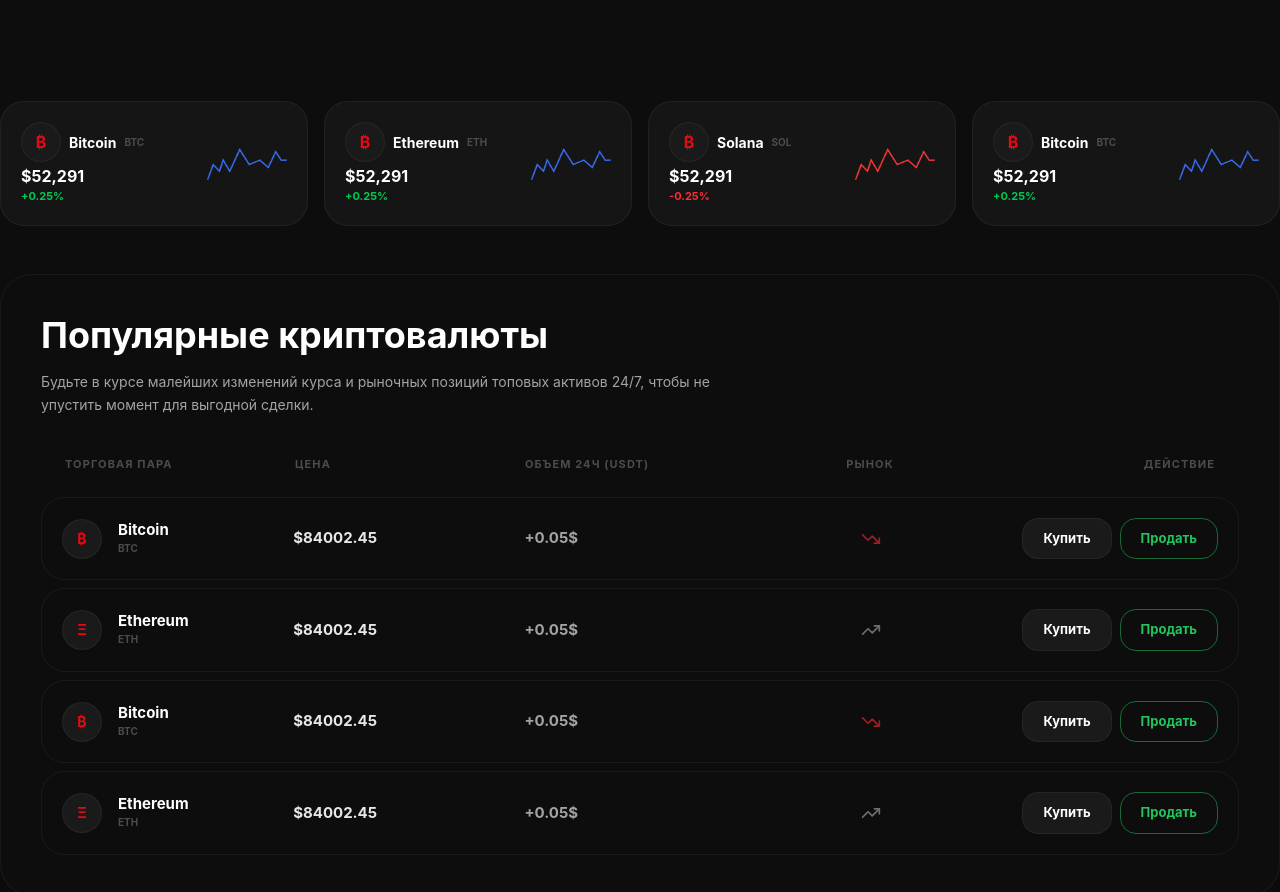
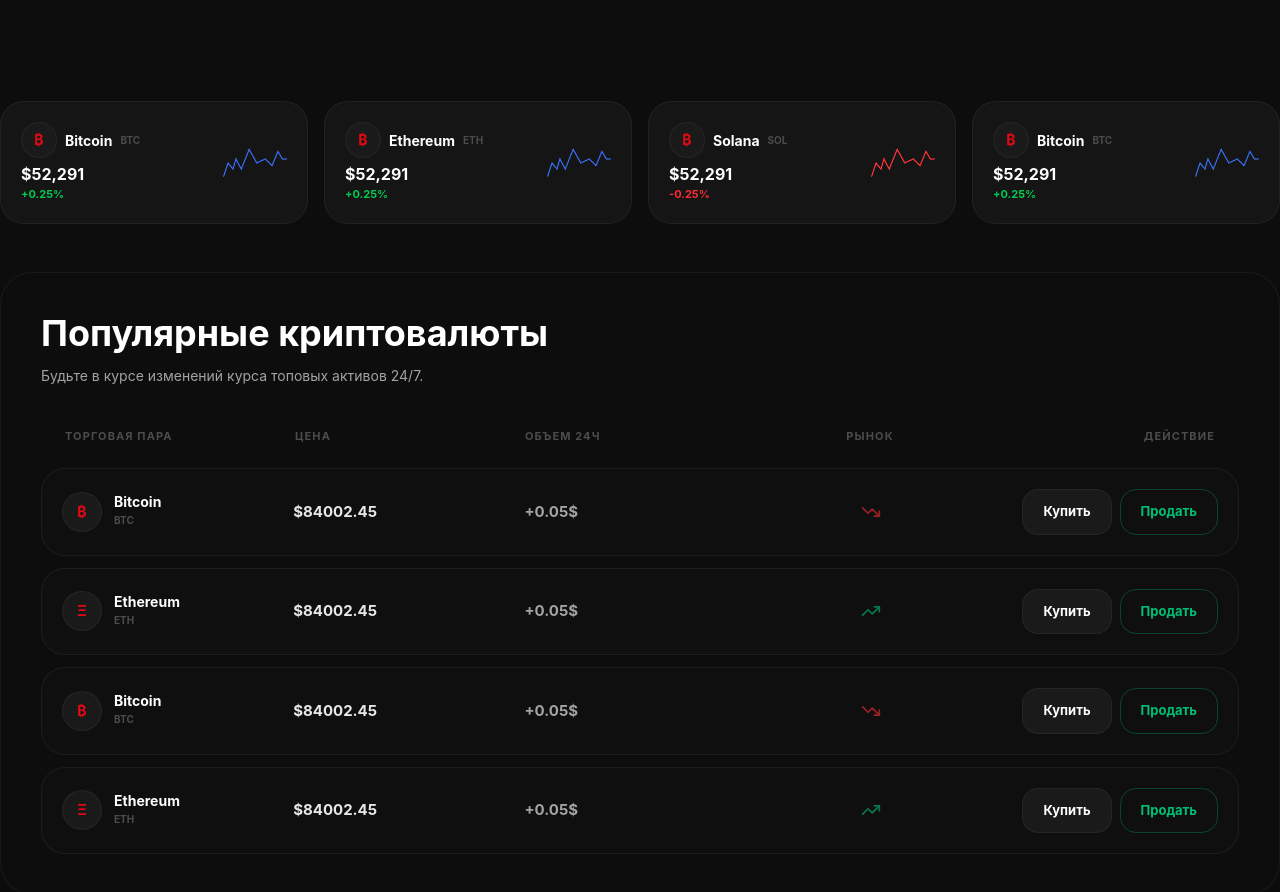
Before and after one commit to ermatovrasul/NEO-WALLET, a Next.js app: page / in a window 1280 px wide. Shown: the part 1280-2172 px from the top of the page. Built offline with nearby package versions, Linux system fonts and the light colour scheme.

Commit message:
design fixed

```diff
--- a/src/components/home/CryptoMarket.tsx
+++ b/src/components/home/CryptoMarket.tsx
@@ -1,11 +1,12 @@
+"use client";
 import Image from 'next/image';
 import { TrendingUp, TrendingDown } from 'lucide-react';
 
 const miniCards = [
-  { name: 'Bitcoin', symbol: 'BTC', price: '$52,291', change: '+0.25%', image:'/icon/Vector 10.png' },
-  { name: 'Ethereum', symbol: 'ETH', price: '$52,291', change: '+0.25%', image:'/icon/Vector 10.png' },
-  { name: 'Solana', symbol: 'SOL', price: '$52,291', change: '-0.25%', image:'/icon/Vector 10 (1).png' },
-  { name: 'Bitcoin', symbol: 'BTC', price: '$52,291', change: '+0.25%', image:'/icon/Vector 10.png' },
+  { name: 'Bitcoin', symbol: 'BTC', price: '$52,291', change: '+0.25%', image: '/icon/Vector 10.png' },
+  { name: 'Ethereum', symbol: 'ETH', price: '$52,291', change: '+0.25%', image: '/icon/Vector 10.png' },
+  { name: 'Solana', symbol: 'SOL', price: '$52,291', change: '-0.25%', image: '/icon/Vector 10 (1).png' },
+  { name: 'Bitcoin', symbol: 'BTC', price: '$52,291', change: '+0.25%', image: '/icon/Vector 10.png' },
 ];
 
 const cryptoList = [
@@ -17,7 +18,7 @@
 
 export const CryptoMarket = () => {
   return (
-    <section className="py-20 max-w-7xl mx-auto px-6 md:px-0">
+    <section className="py-10 md:py-20 max-w-7xl mx-auto px-4 md:px-0">
 
       <div className="grid grid-cols-1 sm:grid-cols-2 lg:grid-cols-4 gap-4 mb-12">
         {miniCards.map((item, idx) => (
@@ -25,52 +26,62 @@
             <div className="flex items-center gap-3">
               <div>
                 <div className="flex items-center gap-2">
-                    <div className="w-10 h-10 rounded-full bg-[#1A1A1A] flex items-center justify-center border border-white/[0.05]">
-                <span className="text-primary font-bold">₿</span>
-              </div>
+                  <div className="w-9 h-9 rounded-full bg-[#1A1A1A] flex items-center justify-center border border-white/[0.05]">
+                    <span className="text-primary font-bold text-sm">₿</span>
+                  </div>
                   <span className="font-bold text-[14px] text-white">{item.name}</span>
                   <span className="text-[10px] text-[#4C4C4C] font-bold uppercase">{item.symbol}</span>
                 </div>
-                <div className="text-[16px] font-bold text-white mt-0.5">{item.price}</div>
+                <div className="text-[16px] font-bold text-white mt-1">{item.price}</div>
                 <div className={`text-[11px] font-bold ${item.change.startsWith('+') ? 'text-green-500' : 'text-red-500'}`}>
                   {item.change}
                 </div>
               </div>
             </div>
-            <div className="w-20 h-8">
-              <Image src={item.image} width={0} height={0} alt={item.name} className="w-full h-full "/>
+            <div className="w-16 h-8">
+              <Image src={item.image} width={64} height={32} alt={item.name} className="w-full h-full object-contain" />
             </div>
           </div>
         ))}
       </div>
 
-      <div className="bg-[#0D0D0D] border border-white/[0.05] rounded-[32px] p-6 md:p-10 shadow-xl">
-        <div className="max-w-2xl mb-10">
-          <h2 className="text-3xl md:text-4xl font-bold text-white mb-4">Популярные криптовалюты</h2>
-          <p className="text-[#A3A3A3] text-sm leading-relaxed">
-            Будьте в курсе малейших изменений курса и рыночных позиций топовых активов 24/7, чтобы не упустить момент для выгодной сделки.
+      <div className="bg-[#0D0D0D] border border-white/[0.05] rounded-[24px] md:rounded-[32px] p-4 md:p-10 shadow-xl">
+        <div className="max-w-2xl mb-8 md:mb-10 text-center md:text-left">
+          <h2 className="text-2xl md:text-4xl font-bold text-white mb-3">Популярные криптовалюты</h2>
+          <p className="text-[#A3A3A3] text-xs md:text-sm leading-relaxed">
+            Будьте в курсе изменений курса топовых активов 24/7.
           </p>
         </div>
 
         <div className="hidden md:grid grid-cols-5 text-[#4C4C4C] text-[11px] font-bold uppercase tracking-[0.1em] px-6 mb-6">
           <div className="col-span-1">Торговая пара</div>
           <div>Цена</div>
-          <div>Объем 24ч (USDT)</div>
+          <div>Объем 24ч</div>
           <div className="text-center">Рынок</div>
           <div className="text-right">Действие</div>
         </div>
 
-        <div className="space-y-2">
+        {/* List Items */}
+        <div className="space-y-3">
           {cryptoList.map((coin) => (
-            <div key={coin.id} className="grid grid-cols-2 md:grid-cols-5 items-center border border-white/[0.05] bg-transparent p-5 rounded-[24px] hover:bg-white/[0.02] transition-all duration-300">
+            <div
+              key={coin.id}
+              className="flex flex-col md:grid md:grid-cols-5 items-center border border-white/[0.05] bg-white/[0.01] p-5 rounded-[24px] hover:bg-white/[0.03] transition-all"
+            >
 
-              <div className="flex items-center gap-4">
-                <div className="w-10 h-10 rounded-full bg-[#1A1A1A] flex items-center justify-center border border-white/[0.05]">
-                   <span className="text-primary text-sm font-bold">{coin.symbol === 'BTC' ? '₿' : 'Ξ'}</span>
+              <div className="flex items-center justify-between w-full md:w-auto md:col-span-1 mb-4 md:mb-0">
+                <div className="flex items-center gap-3">
+                  <div className="w-10 h-10 rounded-full bg-[#1A1A1A] flex items-center justify-center border border-white/[0.05]">
+                    <span className="text-primary text-sm font-bold">{coin.symbol === 'BTC' ? '₿' : 'Ξ'}</span>
+                  </div>
+                  <div>
+                    <div className="font-bold text-[14px] text-white leading-none">{coin.name}</div>
+                    <div className="text-[10px] text-[#4C4C4C] font-bold mt-1 uppercase">{coin.symbol}</div>
+                  </div>
                 </div>
-                <div>
-                  <div className="font-bold text-[15px] text-white leading-none">{coin.name}</div>
-                  <div className="text-[10px] text-[#4C4C4C] font-bold mt-1 uppercase">{coin.symbol}</div>
+                <div className="md:hidden text-right">
+                  <div className="font-bold text-[14px] text-white">{coin.price}</div>
+                  <div className="text-[10px] text-[#00C076] font-bold">{coin.volume}</div>
                 </div>
               </div>
 
@@ -78,21 +89,22 @@
 
               <div className="hidden md:block font-bold text-[15px] text-[#A3A3A3]">{coin.volume}</div>
 
-              <div className="flex justify-center">
+              <div className="hidden md:flex justify-center">
                 {coin.trend === 'up' ?
-                  <TrendingUp className="text-white opacity-40" size={20} /> :
+                  <TrendingUp className="text-[#00C076] opacity-60" size={20} /> :
                   <TrendingDown className="text-red-500 opacity-60" size={20} />
                 }
               </div>
 
-              <div className="flex justify-end gap-2">
-                <button className="bg-[#1A1A1A] hover:bg-[#252525] text-white px-5 py-2.5 rounded-xl text-[13px] font-bold transition-all border border-white/[0.05]">
+              <div className="flex gap-2 w-full md:w-auto md:justify-end">
+                <button className="flex-1 md:flex-none bg-white/[0.05] md:bg-[#1A1A1A] hover:bg-[#252525] text-white px-5 py-3 rounded-xl text-[13px] font-bold transition-all border border-white/[0.05]">
                   Купить
                 </button>
-                <button className="border border-[#22c55e]/50 hover:bg-[#22c55e]/10 text-[#22c55e] px-5 py-2.5 rounded-xl text-[13px] font-bold transition-all active:scale-95">
+                <button className="flex-1 md:flex-none border border-[#00C076]/30 hover:bg-[#00C076]/10 text-[#00C076] px-5 py-3 rounded-xl text-[13px] font-bold transition-all">
                   Продать
                 </button>
               </div>
+
             </div>
           ))}
         </div>
```
